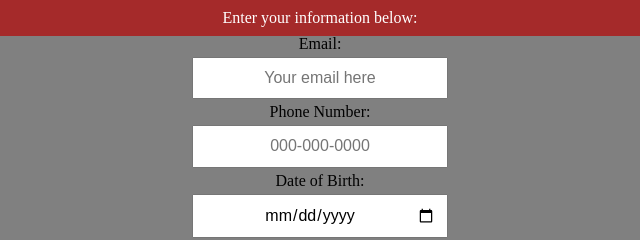
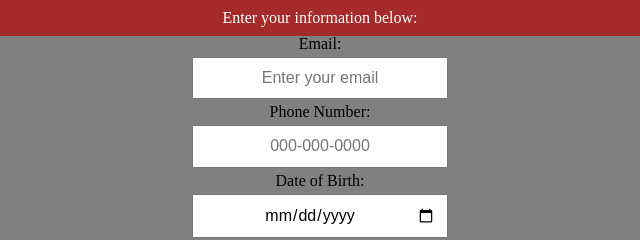
Before and after one commit to AlexandruChica-ITMD362/lab2, a plain HTML site: page index.html in a window 1280 px wide. Shown: the top 240 px of the page, 320-960 px from the left. Drawn offline with Linux system fonts and the light colour scheme.

Commit message:
Fixed css indentations

```diff
--- a/css/screen.css
+++ b/css/screen.css
@@ -49,8 +49,4 @@ input[type=submit] {
   color: white;
   background-color: green;
   padding: 10px;
-
-
-
-
 }
--- a/index.html
+++ b/index.html
@@ -13,7 +13,7 @@
     <div>
       <label>Email:</label>
 	  <br>
-      <input type="email" name="email_address" id="email" placeholder="Your email here">
+      <input type="email" name="email_address" id="email" placeholder="Enter your email">
     </div>
 	<div>
       <label>Phone Number:</label>
```
Lines whose indentation alone changed are shown as unchanged.
